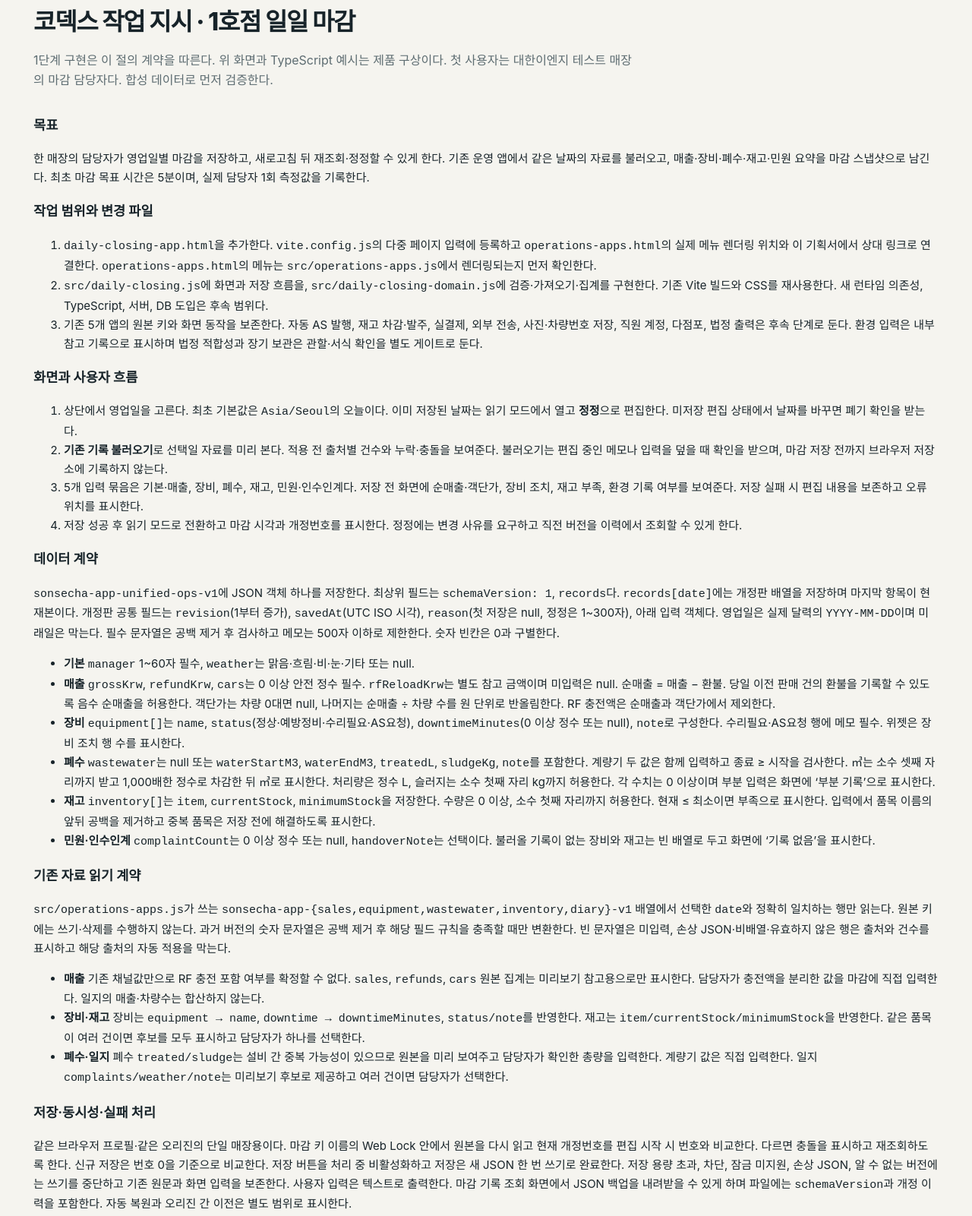
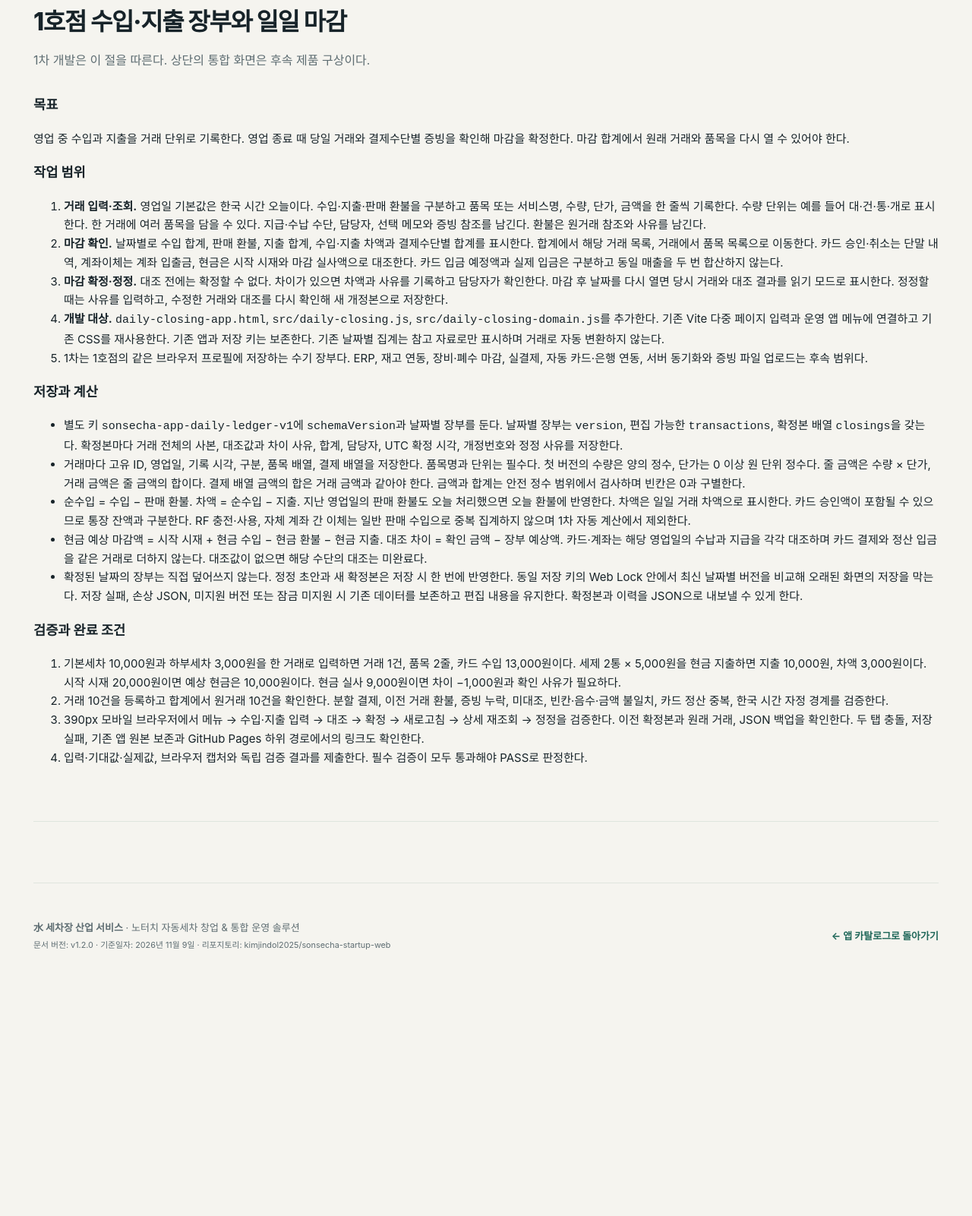
Before and after one commit to kimjindol2025/sonsecha-startup-web, a website built with Vite: page carwash-operations-plan.html in a window 1280 px wide. Shown: the part 6519-8120 px from the top of the page at 76% size. After the commit the page ends 7921 px from the top, so only its background shows below. Built offline with nearby package versions, Linux system fonts and the light colour scheme; a web font is replaced by a local one.

Commit message:
Revise daily closing plan for transaction-level income and expenses

```diff
--- a/carwash-operations-plan.html
+++ b/carwash-operations-plan.html
@@ -1034,57 +1034,38 @@ export interface DailyOperationClosing {
 
     <section class="section-wrap" id="implementation">
       <div class="section-head">
-        <span class="section-tag">MVP IMPLEMENTATION SPEC · v1.1</span>
-        <h2 class="section-title">코덱스 작업 지시 · 1호점 일일 마감</h2>
-        <p class="section-sub">1단계 구현은 이 절의 계약을 따른다. 위 화면과 TypeScript 예시는 제품 구상이다. 첫 사용자는 대한이엔지 테스트 매장의 마감 담당자다. 합성 데이터로 먼저 검증한다.</p>
+        <span class="section-tag">MVP IMPLEMENTATION SPEC · v1.2</span>
+        <h2 class="section-title">1호점 수입·지출 장부와 일일 마감</h2>
+        <p class="section-sub">1차 개발은 이 절을 따른다. 상단의 통합 화면은 후속 제품 구상이다.</p>
       </div>
+
       <h3>목표</h3>
-      <p>한 매장의 담당자가 영업일별 마감을 저장하고, 새로고침 뒤 재조회·정정할 수 있게 한다. 기존 운영 앱에서 같은 날짜의 자료를 불러오고, 매출·장비·폐수·재고·민원 요약을 마감 스냅샷으로 남긴다. 최초 마감 목표 시간은 5분이며, 실제 담당자 1회 측정값을 기록한다.</p>
+      <p>영업 중 수입과 지출을 거래 단위로 기록한다. 영업 종료 때 당일 거래와 결제수단별 증빙을 확인해 마감을 확정한다. 마감 합계에서 원래 거래와 품목을 다시 열 수 있어야 한다.</p>
 
-      <h3>작업 범위와 변경 파일</h3>
+      <h3>작업 범위</h3>
       <ol>
-        <li><code>daily-closing-app.html</code>을 추가한다. <code>vite.config.js</code>의 다중 페이지 입력에 등록하고 <code>operations-apps.html</code>의 실제 메뉴 렌더링 위치와 이 기획서에서 상대 링크로 연결한다. <code>operations-apps.html</code>의 메뉴는 <code>src/operations-apps.js</code>에서 렌더링되는지 먼저 확인한다.</li>
-        <li><code>src/daily-closing.js</code>에 화면과 저장 흐름을, <code>src/daily-closing-domain.js</code>에 검증·가져오기·집계를 구현한다. 기존 Vite 빌드와 CSS를 재사용한다. 새 런타임 의존성, TypeScript, 서버, DB 도입은 후속 범위다.</li>
-        <li>기존 5개 앱의 원본 키와 화면 동작을 보존한다. 자동 AS 발행, 재고 차감·발주, 실결제, 외부 전송, 사진·차량번호 저장, 직원 계정, 다점포, 법정 출력은 후속 단계로 둔다. 환경 입력은 내부 참고 기록으로 표시하며 법정 적합성과 장기 보관은 관할·서식 확인을 별도 게이트로 둔다.</li>
+        <li><strong>거래 입력·조회.</strong> 영업일 기본값은 한국 시간 오늘이다. 수입·지출·판매 환불을 구분하고 품목 또는 서비스명, 수량, 단가, 금액을 한 줄씩 기록한다. 수량 단위는 예를 들어 대·건·통·개로 표시한다. 한 거래에 여러 품목을 담을 수 있다. 지급·수납 수단, 담당자, 선택 메모와 증빙 참조를 남긴다. 환불은 원거래 참조와 사유를 남긴다.</li>
+        <li><strong>마감 확인.</strong> 날짜별로 수입 합계, 판매 환불, 지출 합계, 수입·지출 차액과 결제수단별 합계를 표시한다. 합계에서 해당 거래 목록, 거래에서 품목 목록으로 이동한다. 카드 승인·취소는 단말 내역, 계좌이체는 계좌 입출금, 현금은 시작 시재와 마감 실사액으로 대조한다. 카드 입금 예정액과 실제 입금은 구분하고 동일 매출을 두 번 합산하지 않는다.</li>
+        <li><strong>마감 확정·정정.</strong> 대조 전에는 확정할 수 없다. 차이가 있으면 차액과 사유를 기록하고 담당자가 확인한다. 마감 후 날짜를 다시 열면 당시 거래와 대조 결과를 읽기 모드로 표시한다. 정정할 때는 사유를 입력하고, 수정한 거래와 대조를 다시 확인해 새 개정본으로 저장한다.</li>
+        <li><strong>개발 대상.</strong> <code>daily-closing-app.html</code>, <code>src/daily-closing.js</code>, <code>src/daily-closing-domain.js</code>를 추가한다. 기존 Vite 다중 페이지 입력과 운영 앱 메뉴에 연결하고 기존 CSS를 재사용한다. 기존 앱과 저장 키는 보존한다. 기존 날짜별 집계는 참고 자료로만 표시하며 거래로 자동 변환하지 않는다.</li>
+        <li>1차는 1호점의 같은 브라우저 프로필에 저장하는 수기 장부다. ERP, 재고 연동, 장비·폐수 마감, 실결제, 자동 카드·은행 연동, 서버 동기화와 증빙 파일 업로드는 후속 범위다.</li>
       </ol>
 
-      <h3>화면과 사용자 흐름</h3>
-      <ol>
-        <li>상단에서 영업일을 고른다. 최초 기본값은 <code>Asia/Seoul</code>의 오늘이다. 이미 저장된 날짜는 읽기 모드에서 열고 <strong>정정</strong>으로 편집한다. 미저장 편집 상태에서 날짜를 바꾸면 폐기 확인을 받는다.</li>
-        <li><strong>기존 기록 불러오기</strong>로 선택일 자료를 미리 본다. 적용 전 출처별 건수와 누락·충돌을 보여준다. 불러오기는 편집 중인 메모나 입력을 덮을 때 확인을 받으며, 마감 저장 전까지 브라우저 저장소에 기록하지 않는다.</li>
-        <li>5개 입력 묶음은 기본·매출, 장비, 폐수, 재고, 민원·인수인계다. 저장 전 화면에 순매출·객단가, 장비 조치, 재고 부족, 환경 기록 여부를 보여준다. 저장 실패 시 편집 내용을 보존하고 오류 위치를 표시한다.</li>
-        <li>저장 성공 후 읽기 모드로 전환하고 마감 시각과 개정번호를 표시한다. 정정에는 변경 사유를 요구하고 직전 버전을 이력에서 조회할 수 있게 한다.</li>
-      </ol>
-
-      <h3>데이터 계약</h3>
-      <p><code>sonsecha-app-unified-ops-v1</code>에 JSON 객체 하나를 저장한다. 최상위 필드는 <code>schemaVersion: 1</code>, <code>records</code>다. <code>records[date]</code>에는 개정판 배열을 저장하며 마지막 항목이 현재본이다. 개정판 공통 필드는 <code>revision</code>(1부터 증가), <code>savedAt</code>(UTC ISO 시각), <code>reason</code>(첫 저장은 null, 정정은 1~300자), 아래 입력 객체다. 영업일은 실제 달력의 <code>YYYY-MM-DD</code>이며 미래일은 막는다. 필수 문자열은 공백 제거 후 검사하고 메모는 500자 이하로 제한한다. 숫자 빈칸은 0과 구별한다.</p>
+      <h3>저장과 계산</h3>
       <ul>
-        <li><strong>기본</strong> <code>manager</code> 1~60자 필수, <code>weather</code>는 맑음·흐림·비·눈·기타 또는 null.</li>
-        <li><strong>매출</strong> <code>grossKrw</code>, <code>refundKrw</code>, <code>cars</code>는 0 이상 안전 정수 필수. <code>rfReloadKrw</code>는 별도 참고 금액이며 미입력은 null. 순매출 = 매출 − 환불. 당일 이전 판매 건의 환불을 기록할 수 있도록 음수 순매출을 허용한다. 객단가는 차량 0대면 null, 나머지는 순매출 ÷ 차량 수를 원 단위로 반올림한다. RF 충전액은 순매출과 객단가에서 제외한다.</li>
-        <li><strong>장비</strong> <code>equipment[]</code>는 <code>name</code>, <code>status</code>(정상·예방정비·수리필요·AS요청), <code>downtimeMinutes</code>(0 이상 정수 또는 null), <code>note</code>로 구성한다. 수리필요·AS요청 행에 메모 필수. 위젯은 장비 조치 행 수를 표시한다.</li>
-        <li><strong>폐수</strong> <code>wastewater</code>는 null 또는 <code>waterStartM3</code>, <code>waterEndM3</code>, <code>treatedL</code>, <code>sludgeKg</code>, <code>note</code>를 포함한다. 계량기 두 값은 함께 입력하고 종료 ≥ 시작을 검사한다. ㎥는 소수 셋째 자리까지 받고 1,000배한 정수로 차감한 뒤 ㎥로 표시한다. 처리량은 정수 L, 슬러지는 소수 첫째 자리 kg까지 허용한다. 각 수치는 0 이상이며 부분 입력은 화면에 ‘부분 기록’으로 표시한다.</li>
-        <li><strong>재고</strong> <code>inventory[]</code>는 <code>item</code>, <code>currentStock</code>, <code>minimumStock</code>을 저장한다. 수량은 0 이상, 소수 첫째 자리까지 허용한다. 현재 ≤ 최소이면 부족으로 표시한다. 입력에서 품목 이름의 앞뒤 공백을 제거하고 중복 품목은 저장 전에 해결하도록 표시한다.</li>
-        <li><strong>민원·인수인계</strong> <code>complaintCount</code>는 0 이상 정수 또는 null, <code>handoverNote</code>는 선택이다. 불러올 기록이 없는 장비와 재고는 빈 배열로 두고 화면에 ‘기록 없음’을 표시한다.</li>
+        <li>별도 키 <code>sonsecha-app-daily-ledger-v1</code>에 <code>schemaVersion</code>과 날짜별 장부를 둔다. 날짜별 장부는 <code>version</code>, 편집 가능한 <code>transactions</code>, 확정본 배열 <code>closings</code>을 갖는다. 확정본마다 거래 전체의 사본, 대조값과 차이 사유, 합계, 담당자, UTC 확정 시각, 개정번호와 정정 사유를 저장한다.</li>
+        <li>거래마다 고유 ID, 영업일, 기록 시각, 구분, 품목 배열, 결제 배열을 저장한다. 품목명과 단위는 필수다. 첫 버전의 수량은 양의 정수, 단가는 0 이상 원 단위 정수다. 줄 금액은 수량 × 단가, 거래 금액은 줄 금액의 합이다. 결제 배열 금액의 합은 거래 금액과 같아야 한다. 금액과 합계는 안전 정수 범위에서 검사하며 빈칸은 0과 구별한다.</li>
+        <li>순수입 = 수입 − 판매 환불. 차액 = 순수입 − 지출. 지난 영업일의 판매 환불도 오늘 처리했으면 오늘 환불에 반영한다. 차액은 일일 거래 차액으로 표시한다. 카드 승인액이 포함될 수 있으므로 통장 잔액과 구분한다. RF 충전·사용, 자체 계좌 간 이체는 일반 판매 수입으로 중복 집계하지 않으며 1차 자동 계산에서 제외한다.</li>
+        <li>현금 예상 마감액 = 시작 시재 + 현금 수입 − 현금 환불 − 현금 지출. 대조 차이 = 확인 금액 − 장부 예상액. 카드·계좌는 해당 영업일의 수납과 지급을 각각 대조하며 카드 결제와 정산 입금을 같은 거래로 더하지 않는다. 대조값이 없으면 해당 수단의 대조는 미완료다.</li>
+        <li>확정된 날짜의 장부는 직접 덮어쓰지 않는다. 정정 초안과 새 확정본은 저장 시 한 번에 반영한다. 동일 저장 키의 Web Lock 안에서 최신 날짜별 버전을 비교해 오래된 화면의 저장을 막는다. 저장 실패, 손상 JSON, 미지원 버전 또는 잠금 미지원 시 기존 데이터를 보존하고 편집 내용을 유지한다. 확정본과 이력을 JSON으로 내보낼 수 있게 한다.</li>
       </ul>
-
-      <h3>기존 자료 읽기 계약</h3>
-      <p><code>src/operations-apps.js</code>가 쓰는 <code>sonsecha-app-{sales,equipment,wastewater,inventory,diary}-v1</code> 배열에서 선택한 <code>date</code>와 정확히 일치하는 행만 읽는다. 원본 키에는 쓰기·삭제를 수행하지 않는다. 과거 버전의 숫자 문자열은 공백 제거 후 해당 필드 규칙을 충족할 때만 변환한다. 빈 문자열은 미입력, 손상 JSON·비배열·유효하지 않은 행은 출처와 건수를 표시하고 해당 출처의 자동 적용을 막는다.</p>
-      <ul>
-        <li><strong>매출</strong> 기존 채널값만으로 RF 충전 포함 여부를 확정할 수 없다. <code>sales</code>, <code>refunds</code>, <code>cars</code> 원본 집계는 미리보기 참고용으로만 표시한다. 담당자가 충전액을 분리한 값을 마감에 직접 입력한다. 일지의 매출·차량수는 합산하지 않는다.</li>
-        <li><strong>장비·재고</strong> 장비는 <code>equipment → name</code>, <code>downtime → downtimeMinutes</code>, <code>status/note</code>를 반영한다. 재고는 <code>item/currentStock/minimumStock</code>을 반영한다. 같은 품목이 여러 건이면 후보를 모두 표시하고 담당자가 하나를 선택한다.</li>
-        <li><strong>폐수·일지</strong> 폐수 <code>treated/sludge</code>는 설비 간 중복 가능성이 있으므로 원본을 미리 보여주고 담당자가 확인한 총량을 입력한다. 계량기 값은 직접 입력한다. 일지 <code>complaints/weather/note</code>는 미리보기 후보로 제공하고 여러 건이면 담당자가 선택한다.</li>
-      </ul>
-
-      <h3>저장·동시성·실패 처리</h3>
-      <p>같은 브라우저 프로필·같은 오리진의 단일 매장용이다. 마감 키 이름의 Web Lock 안에서 원본을 다시 읽고 현재 개정번호를 편집 시작 시 번호와 비교한다. 다르면 충돌을 표시하고 재조회하도록 한다. 신규 저장은 번호 0을 기준으로 비교한다. 저장 버튼을 처리 중 비활성화하고 저장은 새 JSON 한 번 쓰기로 완료한다. 저장 용량 초과, 차단, 잠금 미지원, 손상 JSON, 알 수 없는 버전에는 쓰기를 중단하고 기존 원문과 화면 입력을 보존한다. 사용자 입력은 텍스트로 출력한다. 마감 기록 조회 화면에서 JSON 백업을 내려받을 수 있게 하며 파일에는 <code>schemaVersion</code>과 개정 이력을 포함한다. 자동 복원과 오리진 간 이전은 별도 범위로 표시한다.</p>
 
       <h3>검증과 완료 조건</h3>
       <ol>
-        <li>정상 계산 기준값. 매출 100,000원·환불 10,000원·차량 9대·RF 충전 20,000원 → 순매출 90,000원·객단가 10,000원. 차량 0대 → 객단가 ‘—’. 계량 1420.500 → 1428.700 → 8.200㎥. 현재·최소 수량 2 → 부족.</li>
-        <li>실제 브라우저에서 메뉴 → 일일 마감 → 기존 자료 미리보기 → 저장 → 새로고침 → 같은 날짜 재조회 → 정정 순으로 검증한다. 신규 한 건·정정 한 건·기존 개정 보존·요약 일치와 JSON 백업을 확인한다. KST 자정 경계도 확인한다.</li>
-        <li>두 탭에서 같은 날짜를 열고 선행 저장 후 후행 저장을 시도해 충돌을 확인한다. 중복 클릭, 저장 실패, 손상 JSON, 미래일, 계량기 역전, 재고 중복, 스크립트 문자열 입력을 시험한다. 기존 5개 키 원문이 동일한지 비교하고 기존 앱의 조회·저장을 별도 합성 데이터에서 확인한다.</li>
-        <li><code>npm run build</code> 및 <code>GITHUB_ACTIONS=true npm run build</code>를 수행한다. 두 번째 빌드는 프로젝트 하위 경로로 제공해 마감 URL·메뉴 링크·CSS·모듈 로드와 모바일 390px 화면을 확인한다.</li>
-        <li>구현 변경 파일, 테스트 환경, 입력·기대값·실제값, 브라우저 캡처, 담당자 소요 시간, 독립 검증 결과를 제출한다. 모든 필수 검증이 통과해야 PASS다. 환경이나 기능이 막히면 최초 실패 지점과 재현 절차를 적고 BLOCKED로 판정한다.</li>
+        <li>기본세차 10,000원과 하부세차 3,000원을 한 거래로 입력하면 거래 1건, 품목 2줄, 카드 수입 13,000원이다. 세제 2통 × 5,000원을 현금 지출하면 지출 10,000원, 차액 3,000원이다. 시작 시재 20,000원이면 예상 현금은 10,000원이다. 현금 실사 9,000원이면 차이 −1,000원과 확인 사유가 필요하다.</li>
+        <li>거래 10건을 등록하고 합계에서 원거래 10건을 확인한다. 분할 결제, 이전 거래 환불, 증빙 누락, 미대조, 빈칸·음수·금액 불일치, 카드 정산 중복, 한국 시간 자정 경계를 검증한다.</li>
+        <li>390px 모바일 브라우저에서 메뉴 → 수입·지출 입력 → 대조 → 확정 → 새로고침 → 상세 재조회 → 정정을 검증한다. 이전 확정본과 원래 거래, JSON 백업을 확인한다. 두 탭 충돌, 저장 실패, 기존 앱 원본 보존과 GitHub Pages 하위 경로에서의 링크도 확인한다.</li>
+        <li>입력·기대값·실제값, 브라우저 캡처와 독립 검증 결과를 제출한다. 필수 검증이 모두 통과해야 PASS로 판정한다.</li>
       </ol>
     </section>
 
@@ -1093,7 +1074,7 @@ export interface DailyOperationClosing {
       <div>
         <strong>水 세차장 산업 서비스</strong> · 노터치 자동세차 창업 & 통합 운영 솔루션
         <br>
-        <small>문서 버전: v1.1.0 · 기준일자: 2026년 11월 9일 · 리포지토리: kimjindol2025/sonsecha-startup-web</small>
+        <small>문서 버전: v1.2.0 · 기준일자: 2026년 11월 9일 · 리포지토리: kimjindol2025/sonsecha-startup-web</small>
       </div>
       <div>
         <a href="./carwash-app-catalog.html" style="color:var(--green); font-weight:700;">← 앱 카탈로그로 돌아가기</a>
```
